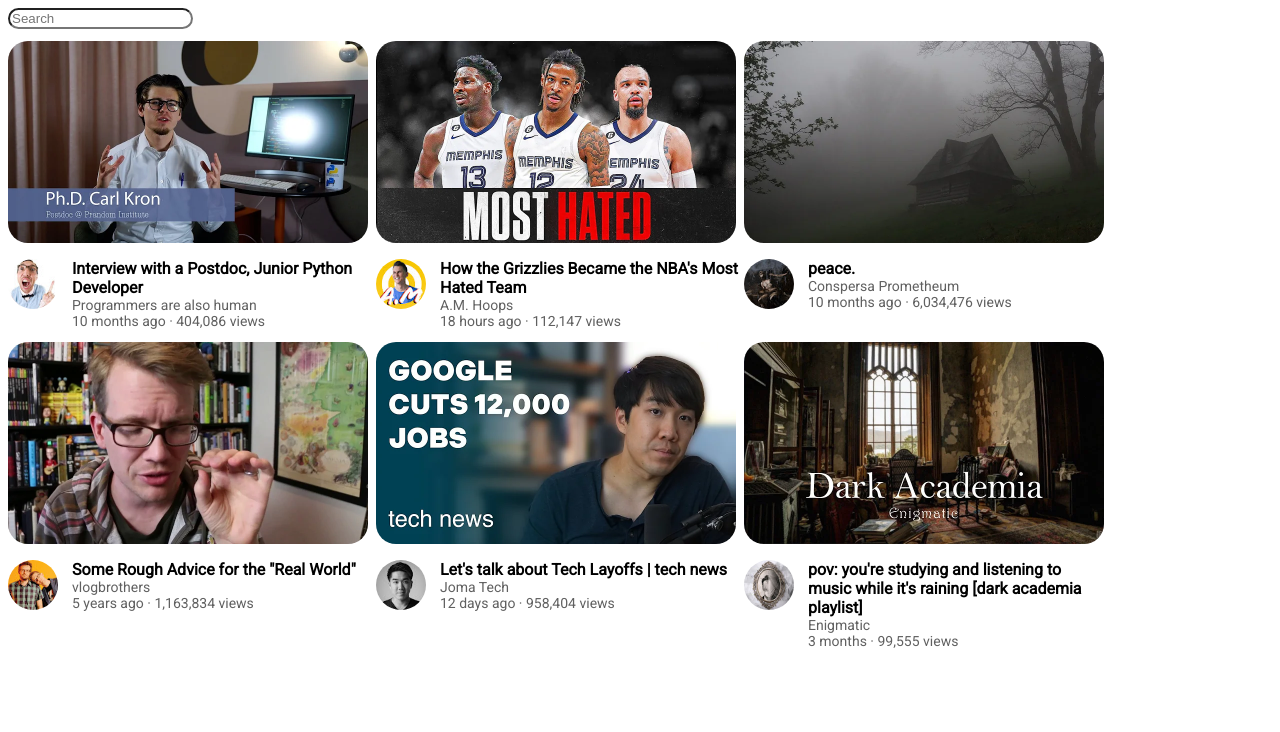
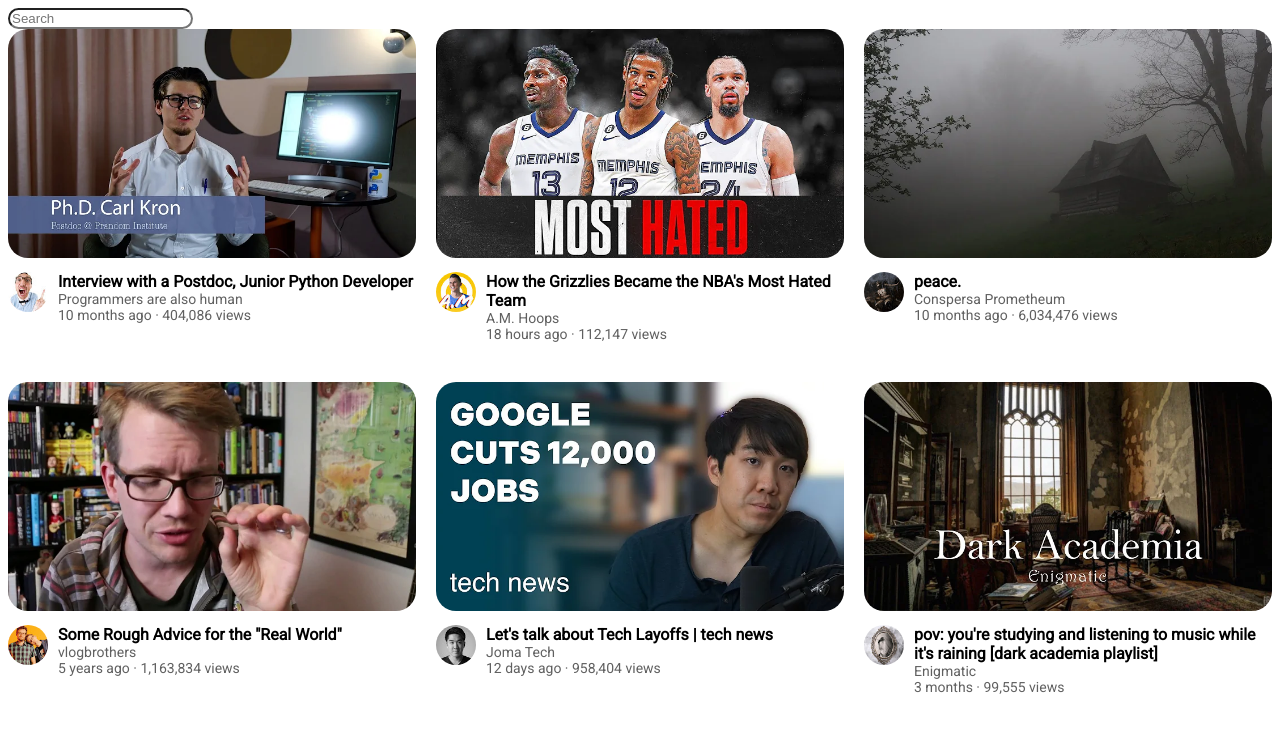
Before and after one commit to Lukasx76/HTML-CSS-101-youtube-course, a plain HTML site: page templates/recreating_youtube.html in a window 1280 px wide. Drawn offline with Linux system fonts and the light colour scheme.

Commit message:
using grid to display video info and thumbnails properly

```diff
--- a/static/css/youtube_style.css
+++ b/static/css/youtube_style.css
@@ -6,28 +6,35 @@
 
 .thumbnail {
     border-radius: 20px;
-    width: 360px;
-    height: 202px;
-    margin-bottom: 12px;
-    margin-top: 12px;
+    width: 100%;
+
 }
 
 .text-box {
     border-radius: 40px;
     font-family: Arial, Helvetica, sans-serif;
-    display: block;
 }
 
 
 .container {
-    display: inline-block;
-    vertical-align: top;
+    display: grid;
+    grid-template-columns: 1fr 1fr 1fr;
+    column-gap: 20px;
+    row-gap: 40px;
+}
+
+.grid-style {
+    display: grid;
+    grid-template-columns: 50px 1fr;
+    margin-top: 10px;
 }
 
 
-.ytb-info {
-    display: inline-block;
-    width: 300px;
+
+.icon {
+    border-radius: 50px;
+    width: 100%;
+
 }
 
 .ytb-info p {
@@ -46,13 +53,5 @@
 }
 
 .ytb-channel-img {
-    width: 60px;
-    display: inline-block;
-    vertical-align: top;
+    width: 40px;
 }
-
-.icon {
-    border-radius: 40px;
-    width: 50px;
-
-}
--- a/templates/recreating_youtube.html
+++ b/templates/recreating_youtube.html
@@ -20,27 +20,24 @@
             <a target="_blank" href="">
                 <img class="thumbnail" src="../imgs/thumbnails/1.webp", alt="thumbnail">
             </a>
-        </div>
+            <div class="grid-style">
                 <div class="ytb-channel-img">
                     <a target="_self" href="">
                         <img class="icon" src="../imgs/icons/icon1.jpg" alt="ytb-channel-img">
                     </a>
                 </div>
-
                 <div class="ytb-info">
                     <p class="video-title">Interview with a Postdoc, Junior Python Developer</p>
                     <p class="channel">Programmers are also human</p>
                     <p class="stats"  >10 months ago &#183; 404,086 views</p>
                 </div>
-
             </div>
-
-    <div class="container">
+        </div>
         <div>
             <a target="_self" href="">
                 <img class="thumbnail" src="../imgs/thumbnails/2.webp" alt="thumbnail1">
             </a>
-        </div>
+            <div class="grid-style">
                 <div class="ytb-channel-img">
                     <a target="_self" href="">
                         <img class="icon" src="../imgs/icons/icon2.jpg" alt="channel-icon1">
@@ -52,14 +49,13 @@
                     <p class="stats"   >18 hours ago &#183; 112,147 views</p>
                 </div>
             </div>
-
-    <div class="container">
-
+        </div>
         <div>
             <a target="_self" href="">
                 <img class="thumbnail" src="../imgs/thumbnails/3.webp" alt="thumbanil2">
             </a>
-        </div>
+
+            <div class="grid-style">
                 <div class="ytb-channel-img">
                     <a target="_self" href="">
                         <img class="icon" src="../imgs/icons/icon3.jpg" alt="channel-icon2">
@@ -71,35 +67,30 @@
                     <p class="stats"   >10 months ago &#183; 6,034,476 views</p>
                 </div>
             </div>
-
-    <div class="container">
-
+        </div>
         <div>
             <a target="_self" href="">
                 <img class="thumbnail" src="../imgs/thumbnails/4.webp" alt="thumbnail3">
             </a>
-        </div>
-
+            <div class="grid-style">
                 <div class="ytb-channel-img">
                     <a target="_self" href="">
                         <img class="icon" src="../imgs/icons/icon4.jpg" alt="ytb-channel-img">
                     </a>
 
                 </div>
-
                 <div class="ytb-info">
                     <p class="video-title">Some Rough Advice for the "Real World"</p>
                     <p class="channel">vlogbrothers</p>
                     <p class="stats"  >5 years ago &#183; 1,163,834 views</p>
                 </div>
             </div>
-
-    <div class="container">
+        </div>
         <div>
             <a target="_self" href="">
                 <img class="thumbnail" src="../imgs/thumbnails/5.webp" alt="thumbanail4">
             </a>
-        </div>
+            <div class="grid-style">
                 <div class="ytb-channel-img">
                     <a target="_self" href="">
                         <img class="icon" src="../imgs/icons/icon5.jpg" alt="ytb-channel-img">
@@ -111,13 +102,12 @@
                     <p class="stats"  >12 days ago &#183; 958,404 views </p>
                 </div>
             </div>
-    <div class="container">
-
+        </div>
         <div>
             <a target="_self" href="">
                 <img class="thumbnail" src="../imgs/thumbnails/6.webp" alt="thumbnail5">
             </a>
-        </div>
+            <div class="grid-style">
                 <div class="ytb-channel-img">
                     <a target="_self" href="">
                         <img class="icon" src="../imgs/icons/icon6.jpg" alt="ytb-channel-img">
@@ -126,8 +116,9 @@
                 <div class="ytb-info">
                     <p class="video-title">pov: you're studying and listening to music while it's raining [dark academia playlist]</p>
                     <p class="channel">Enigmatic </p>
-
                     <p class="stats"  >3 months &#183; 99,555 views </p>
+                </div>
+            </div>
         </div>
     </div>
 </body>
```
Lines whose indentation alone changed are shown as unchanged.
